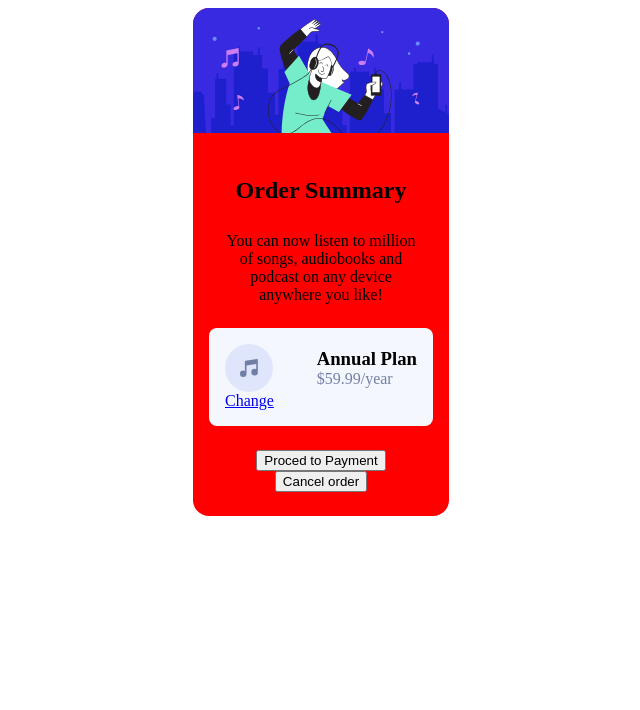
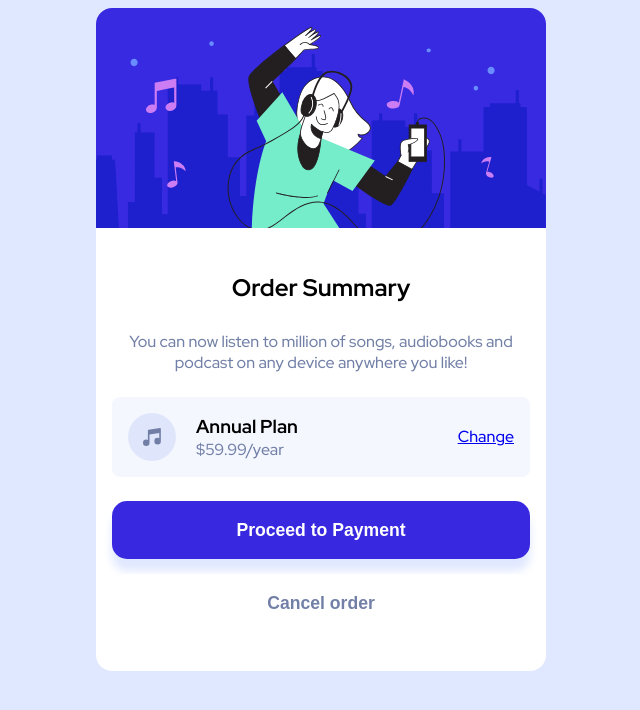
Before and after one commit to pipe2442/frontend-challenge, a plain HTML site: page index.html in a window 1280 px wide. Shown: the whole page, without its empty margins (319-959 px from the left). Drawn offline with Linux system fonts and the light colour scheme.

Commit message:
add more styles in style file, and add script tag in index

```diff
--- a/index.html
+++ b/index.html
@@ -5,7 +5,9 @@
   <meta name="viewport" content="width=device-width, initial-scale=1.0"> <!-- displays site properly based on user's device -->
   <link rel="icon" type="image/png" sizes="32x32" href="./images/favicon-32x32.png">
   <link rel="stylesheet" href="styles.css">
-
+  <link rel="preconnect" href="https://fonts.googleapis.com">
+  <link rel="preconnect" href="https://fonts.gstatic.com" crossorigin>
+  <link href="https://fonts.googleapis.com/css2?family=Red+Hat+Display:wght@500;700;900&display=swap" rel="stylesheet">
   <title>Frontend Mentor | Order summary card</title>
 </head>
 <body>
@@ -25,9 +27,13 @@
         </section>
         <a class="card-bullet__link"href="...">Change</a>
       </div>
-      <button class="btn btn--primary">Proced to Payment</button>
+      <button class="btn btn--primary">Proceed to Payment</button>
       <button class="btn btn--secondary">Cancel order</button>
     </section>
   </div>
+
+
+
+  <script src=""></script>
 </body>
 </html>
--- a/styles.css
+++ b/styles.css
@@ -1,13 +1,25 @@
+:root {
+    --Pale-blue: hsl(225, 100%, 94%);
+    --Bright-blue: hsl(245, 75%, 52%);
+    --Very-pale-blue: hsl(225, 100%, 98%);
+    --Desaturated-blue: hsl(224, 23%, 55%);
+    --Dark-blue: hsl(223, 47%, 23%);
+}
+
+body {
+    font-family: 'Red Hat Display', sans-serif;
+    background: var(--Pale-blue);
+}
+
 .card {
     display: flex;
     flex-direction: column;
     justify-content: center;
     text-align: center;
     border-radius: 1em;
-    width: 70%;
-    max-width: 20vw;
+    max-width: 450px;
     margin: 0 auto;
-    background-color: red;
+    background: #fff;
 }
 .card__img {
     border-top-left-radius:  1em;
@@ -15,9 +27,11 @@
 }
 .card__summary {
     padding: 1.5rem 1rem;
+
 }
 .card__description {
     padding: .5rem 1rem;
+    color: var(--Desaturated-blue);
 }
 .card-bullet {
     border-radius: .5em;
@@ -37,3 +51,31 @@
 .card-bullet__price {
     color: hsl(224, 23%, 55%);
 }
+
+.card-bullet__plan {
+    flex-grow: 2;
+    padding-left: 20px;
+}
+
+.btn {
+ display: block;
+ width: 100%;
+ border-radius: 15px;
+ line-height: 1.6;
+ padding: 15px;
+ margin: 15px 0;
+ border: none;
+ font-size: 1.1em;
+ font-weight: 700;
+}
+
+.btn--primary {
+    background: var(--Bright-blue);
+    color: #fff;
+    box-shadow: 0 12px 10px var(--Pale-blue);
+}
+
+.btn--secondary {
+    color: var(--Desaturated-blue);
+    background: #fff;
+}
```
